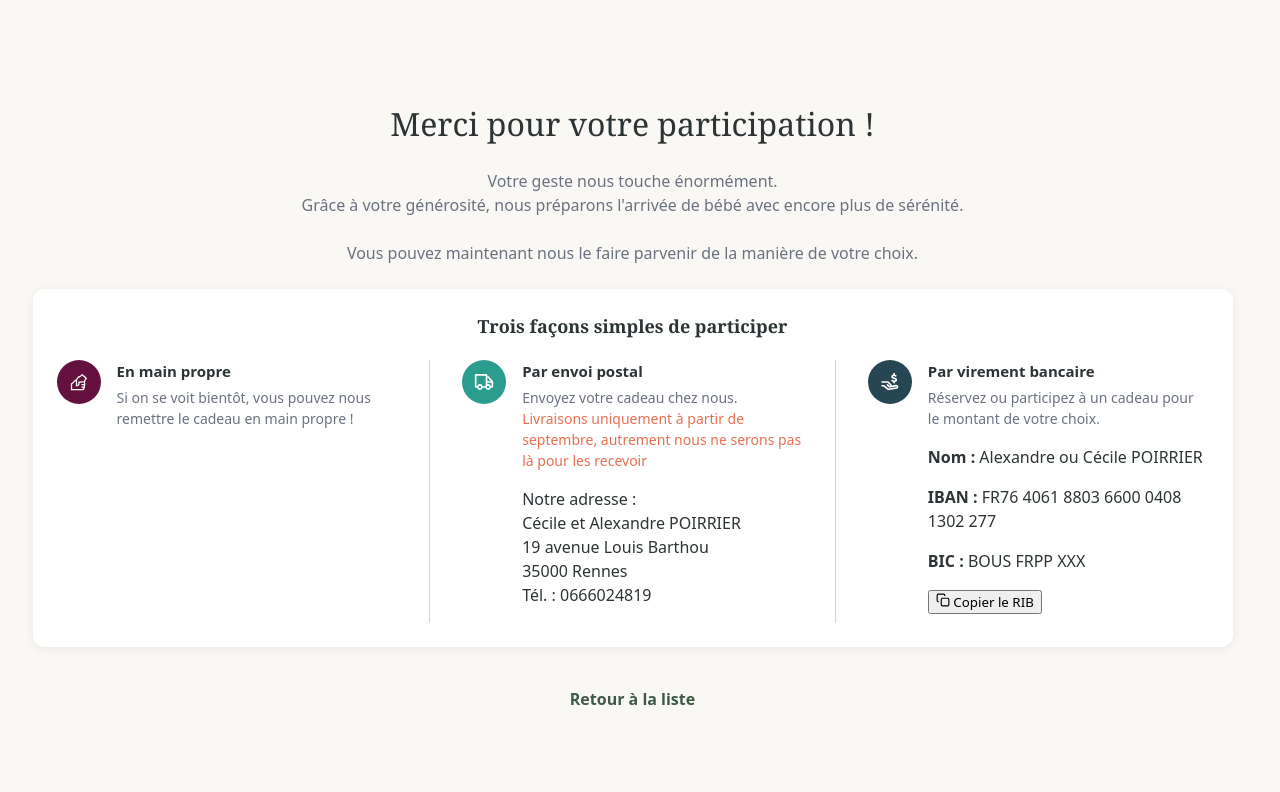
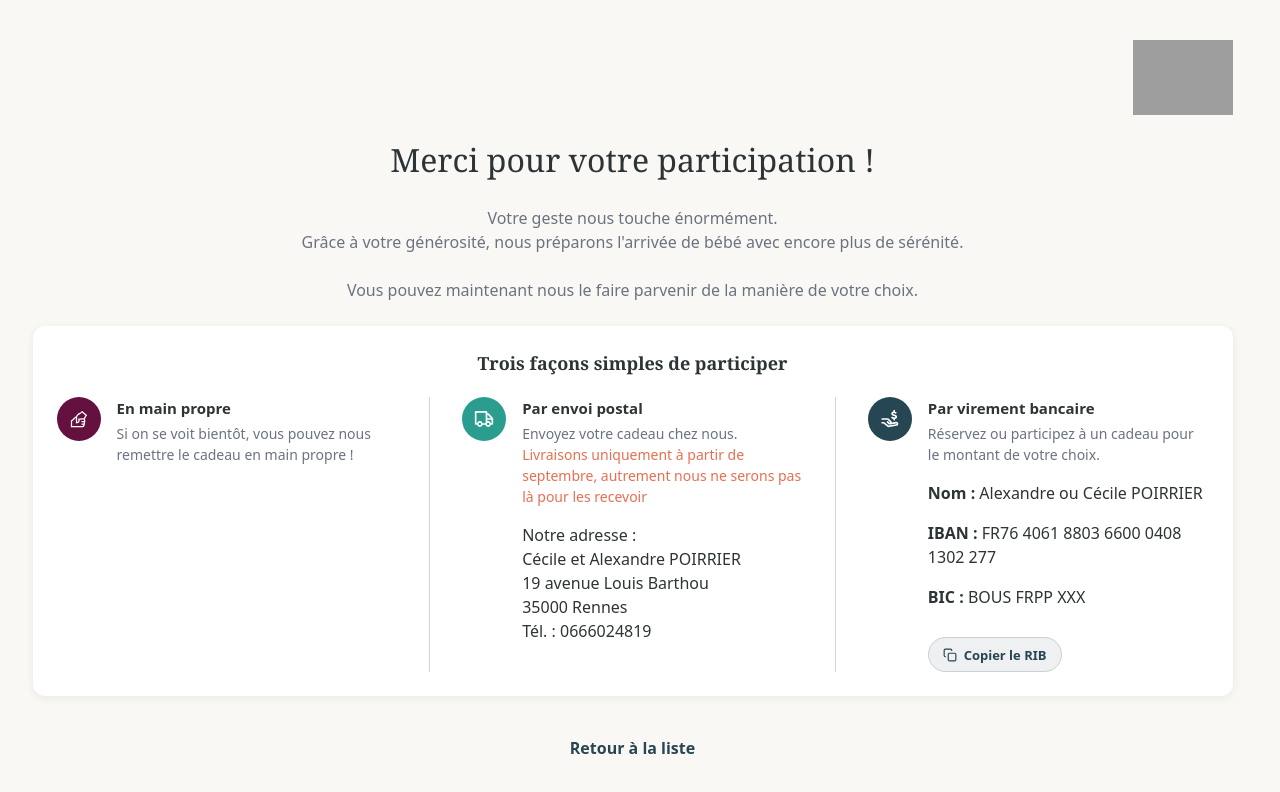
Before and after one commit to CecileSerene/naissance, a Vue app: page /thanks in a window 1280 px wide. Shown: the top 792 px of the page. Built offline with nearby package versions, Linux system fonts and the light colour scheme; no server answers; grey boxes are pictures that could not be loaded.

Commit message:
icon and color

```diff
--- a/index.html
+++ b/index.html
@@ -2,7 +2,7 @@
 <html lang="fr">
   <head>
     <meta charset="UTF-8" />
-    <link rel="icon" type="image/svg+xml" href="/vite.svg" />
+    <link rel="icon" type="image/png" href="src/components/icons/Whales.png" />
     <meta name="viewport" content="width=device-width, initial-scale=1.0" />
     <title>Liste de naissance</title>
   </head>
--- a/src/assets/styles/main.css
+++ b/src/assets/styles/main.css
@@ -1,5 +1,5 @@
 :root {
-  --color-primary: #3D5A44;
+  --color-primary: #264653;
   --color-bg: #FAF8F5;
   --color-bg-muted: #EDEAE5;
   --color-surface: #FFFFFF;
@@ -34,7 +34,7 @@
   --text-dark: var(--color-text);
   --text-muted: var(--color-text-muted);
   --green-primary: var(--color-primary);
-  --green-dark: #2c4536;
+  --green-dark: #1b333c;
   --green-badge-bg: var(--color-badge-green);
   --green-badge-text: var(--color-primary);
   --border-light: var(--color-border);
--- a/src/components/ContributionForm.vue
+++ b/src/components/ContributionForm.vue
@@ -6,7 +6,6 @@ const props = defineProps({
   gift: { type: Object, required: true },
   remaining: { type: Number, default: 0 },
   minAmount: { type: Number, default: 10 },
-  categoryColor: { type: String, default: '#3D5A44' },
 })
 
 const emit = defineEmits(['submit'])
@@ -150,7 +149,7 @@ function handleSubmit() {
       <p class="char-count">{{ message.length }} / 200</p>
     </div>
 
-    <button type="button" class="submit-btn" :style="{ backgroundColor: categoryColor }" @click="handleSubmit">Continuer ma participation</button>
+    <button type="button" class="submit-btn" @click="handleSubmit">Continuer ma participation</button>
   </section>
 </template>
 
--- a/src/components/ParticipationBanner.vue
+++ b/src/components/ParticipationBanner.vue
@@ -74,6 +74,7 @@ async function copyToClipboard(text, field) {
             <button
               type="button"
               class="participation-banner__copy-btn"
+              :class="{ 'participation-banner__copy-btn--copied': copiedField === 'rib' }"
               @click="copyToClipboard(COPY.banner.bank.iban.replaceAll(' ',''), 'rib')"
             >
               <svg v-if="copiedField !== 'rib'" width="14" height="14" viewBox="0 0 24 24" fill="none" stroke="currentColor" stroke-width="2">
@@ -155,6 +156,41 @@ async function copyToClipboard(text, field) {
   background: #2a9d8f;
 }
 
+.participation-banner__copy-btn {
+  display: inline-flex;
+  align-items: center;
+  gap: 0.4rem;
+  margin-top: 0.75rem;
+  padding: 0.45rem 0.9rem;
+  font-size: 0.8125rem;
+  font-weight: 600;
+  color: var(--color-primary);
+  background: color-mix(in srgb, var(--color-primary) 8%, white);
+  border: 1px solid color-mix(in srgb, var(--color-primary) 25%, white);
+  border-radius: var(--radius-full);
+  cursor: pointer;
+  transition: background 0.15s ease, border-color 0.15s ease, transform 0.1s ease;
+}
+
+.participation-banner__copy-btn:hover {
+  background: color-mix(in srgb, var(--color-primary) 15%, white);
+  border-color: color-mix(in srgb, var(--color-primary) 40%, white);
+}
+
+.participation-banner__copy-btn:active {
+  transform: scale(0.97);
+}
+
+.participation-banner__copy-btn svg {
+  flex-shrink: 0;
+}
+
+.participation-banner__copy-btn--copied {
+  color: #1f7a4d;
+  background: color-mix(in srgb, #1f7a4d 12%, white);
+  border-color: color-mix(in srgb, #1f7a4d 35%, white);
+}
+
 .participation-banner__option-title {
   font-size: 0.9375rem;
   font-weight: 600;
--- a/src/pages/ThanksPage.vue
+++ b/src/pages/ThanksPage.vue
@@ -5,6 +5,12 @@ import ParticipationBanner from '../components/ParticipationBanner.vue'
 
 <template>
   <div class="thanks">
+    <div class="thanks-header">
+      <div></div>
+      <div class="mascot" aria-hidden="true">
+        <img src="../components/icons/Whales.png" alt="" width="100" />
+      </div>
+    </div>
     <h1>Merci pour votre participation !</h1>
     <p>Votre geste nous touche énormément.<br>Grâce à votre générosité, nous préparons l'arrivée de bébé avec encore plus de sérénité.</p>
     <p>Vous pouvez maintenant nous le faire parvenir de la manière de votre choix.</p>
@@ -16,8 +22,19 @@ import ParticipationBanner from '../components/ParticipationBanner.vue'
 <style scoped>
 .thanks {
   max-width: var(--container-max);
-  margin: 100px auto;
+  margin: 40px auto;
   text-align: center;
+}
+
+.thanks-header {
+  display: flex;
+  align-items: center;
+  justify-content: space-between;
+  margin-bottom: 8px;
+}
+
+.thanks-header .mascot {
+  display: flex;
 }
 
 .thanks h1 {
```
